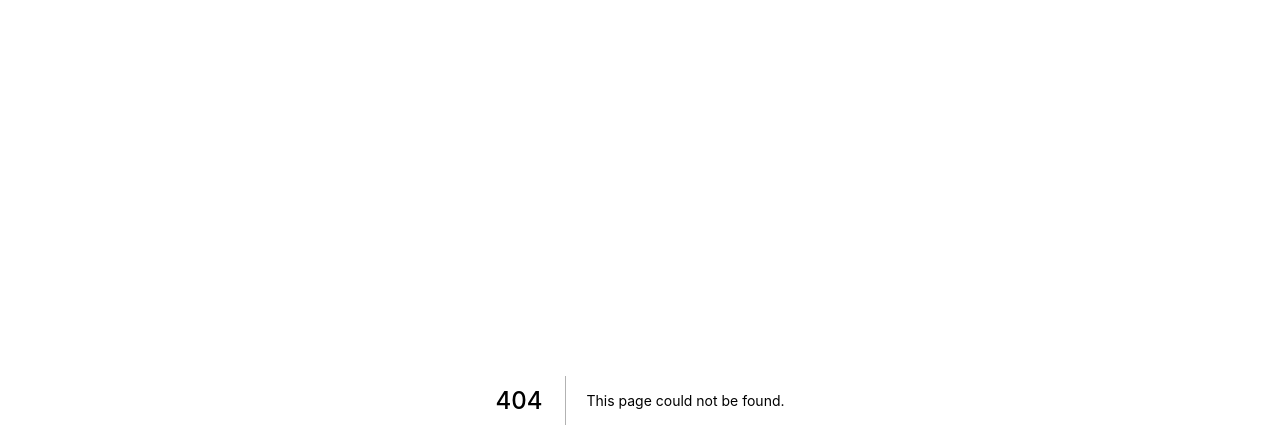
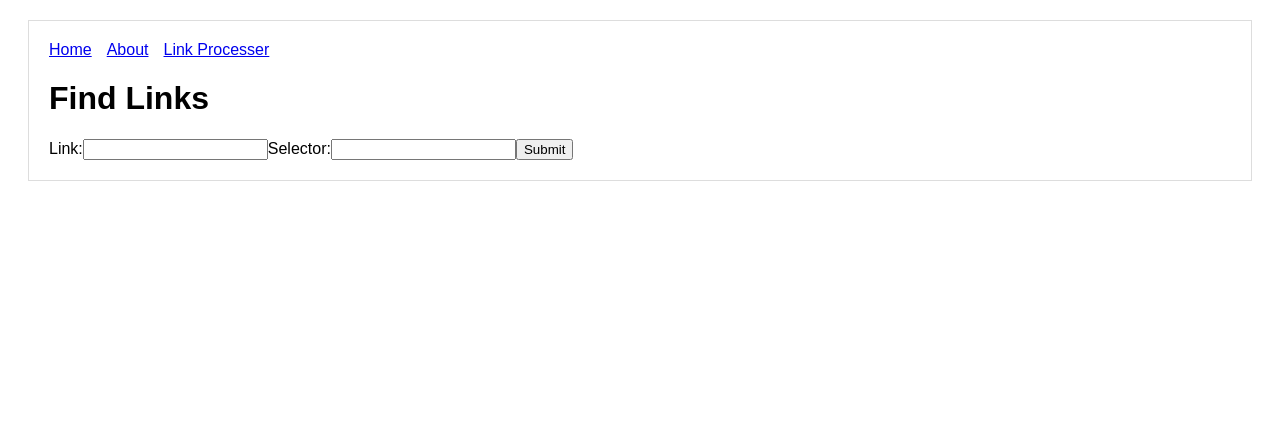
Before and after one commit to drewferris/next-personal, a Next.js app: page /findLinks in a window 1280 px wide. Before the commit this address had no page. Shown: the top 448 px of the page. Built offline with nearby package versions, Linux system fonts and the light colour scheme.

Commit message:
added link processer page

```diff
--- a/components/Header.js
+++ b/components/Header.js
@@ -12,6 +12,9 @@ const Header = () => (
     <Link href="/about">
       <a style={linkStyle}>About</a>
     </Link>
+    <Link href="/findLinks">
+      <a style={linkStyle}>Link Processer</a>
+    </Link>
   </div>
 );
 
--- a/package.json
+++ b/package.json
@@ -5,6 +5,7 @@
   "main": "index.js",
   "scripts": {
     "dev": "next",
+    "dev-inspect": "NODE_OPTIONS='--inspect' next",
     "build": "next build",
     "start": "next start"
   },
@@ -12,8 +13,12 @@
   "author": "",
   "license": "ISC",
   "dependencies": {
+    "@types/opn": "^5.5.0",
+    "axios": "^0.19.2",
+    "cheerio": "^1.0.0-rc.3",
     "isomorphic-unfetch": "^3.0.0",
     "next": "^9.3.2",
+    "opn": "^6.0.0",
     "react": "^16.13.1",
     "react-dom": "^16.13.1",
     "swr": "^0.1.18"
--- /dev/null
+++ b/pages/api/process.js
@@ -0,0 +1,43 @@
+var opn = require("opn");
+var axios = require("axios");
+var cheerio = require("cheerio");
+
+export default (req, res) => {
+  const { link, selector } = req.query;
+  getUrl(link, selector);
+  res.status(200).json({});
+};
+
+function getUrl(link, selector) {
+  return axios
+    .get(link)
+    .then((res, err) => {
+      const links = getData(res.data, selector);
+      openLinks(links);
+    });
+}
+
+function getData(html, selector) {
+  let links = [];
+  let ht = {};
+  const $ = cheerio.load(html);
+  $(selector).each((i, elem) => {
+    const link = $(elem).attr("href");
+    if (!ht[link] && link.indexOf("http") !== -1) {
+      ht[link] = true;
+      links.push({
+        title: $(elem).text(),
+        link: $(elem).attr("href"),
+      });
+    }
+  });
+  return links;
+}
+
+function openLinks(links) {
+  links.forEach((link) => {
+    opn(link.link);
+  });
+}
+
+getUrl();
--- /dev/null
+++ b/pages/findLinks.js
@@ -0,0 +1,64 @@
+import Layout from "../components/MyLayout";
+import fetch from "isomorphic-unfetch";
+import { useState } from "react";
+
+export default function FindLinks() {
+  const [link, setLink] = useState("");
+  const [selector, setSelector] = useState("");
+
+  function fetcher(url) {
+    return fetch(url, {}).then((r) => r.json());
+  }
+
+  const handleChange = (type) => (event)  => {
+    if (type === "link") {
+      setLink(event.target.value);
+    } else {
+      setSelector(event.target.value);
+    }
+  };
+
+  const handleSubmit = () => {
+    fetcher(`/api/process?link=${link}&selector=${selector}`);
+  };
+
+  return (
+    <Layout>
+      <h1>Find Links</h1>
+      <label>
+        Link:
+        <input type="text" value={link} onChange={handleChange("link")} />
+      </label>
+      <label>
+        Selector:
+        <input
+          type="text"
+          value={selector}
+          onChange={handleChange("selector")}
+        />
+      </label>
+      <button className="submit" onClick={handleSubmit}>
+        Submit
+      </button>
+      <style jsx>{`
+        ul {
+          padding: 0;
+        }
+
+        li {
+          list-style: none;
+          margin: 5px 0;
+        }
+
+        a {
+          text-decoration: none;
+          color: blue;
+        }
+
+        a:hover {
+          opacity: 0.6;
+        }
+      `}</style>
+    </Layout>
+  );
+}
```
Also changed, not shown: 1 other file (tests, documents, lock files or other folders).
